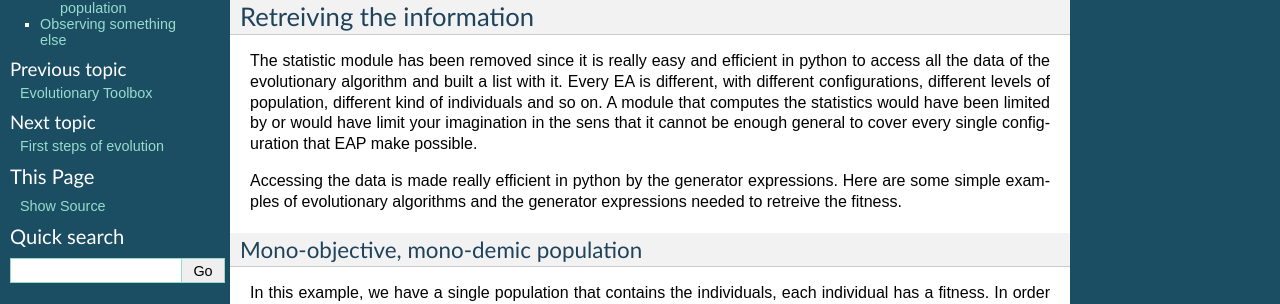
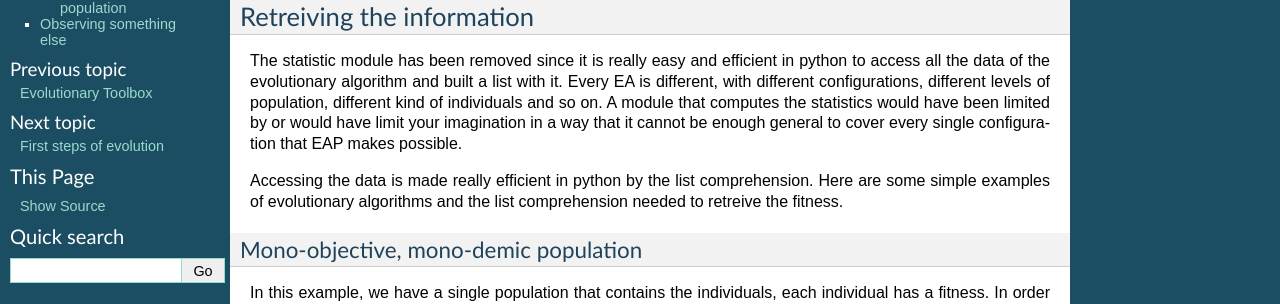
Before and after one commit to DEAP/deap, a Sphinx documentation site: the page built from doc/stats.rst, in a window 1280 px wide. Shown: the part 234-538 px from the top of the page. Built offline with Sphinx 7.4.7, drawn with Linux system fonts in a browser that asks for light colours; formulas are drawn with MathJax 3.

Commit message:
Added a fast version of the ga one max example, modified the documentation

```diff
--- a/doc/evo_toolbox.rst
+++ b/doc/evo_toolbox.rst
@@ -22,7 +22,7 @@ Crossover
 
 .. autofunction:: onePointCx
 
-.. autofunction:: pmxCx
+.. autofunction:: pmCx
 
 Mutation
 --------
@@ -47,4 +47,4 @@ Selection
 Migration
 ---------
 
-Migration is not fully implemented yet.
+.. autofunction:: ringMig
--- a/doc/stats.rst
+++ b/doc/stats.rst
@@ -10,9 +10,9 @@ The statistics in EAP are relatively easy to implement in your code. In fact, th
 Retreiving the information
 ==========================
 
-The statistic module has been removed since it is really easy and efficient in python to access all the data of the evolutionary algorithm and built a list with it. Every EA is different, with different configurations, different levels of population, different kind of individuals and so on. A module that computes the statistics would have been limited by or would have limit your imagination in the sens that it cannot be enough general to cover every single configuration that EAP make possible.
+The statistic module has been removed since it is really easy and efficient in python to access all the data of the evolutionary algorithm and built a list with it. Every EA is different, with different configurations, different levels of population, different kind of individuals and so on. A module that computes the statistics would have been limited by or would have limit your imagination in a way that it cannot be enough general to cover every single configuration that EAP makes possible.
 
-Accessing the data is made really efficient in python by the generator expressions. Here are some simple examples of evolutionary algorithms and the generator expressions needed to retreive the fitness.
+Accessing the data is made really efficient in python by the list comprehension. Here are some simple examples of evolutionary algorithms and the list comprehension needed to retreive the fitness.
 
 Mono-objective, mono-demic population
 -------------------------------------
```
Also changed, not shown: 1 other file.
